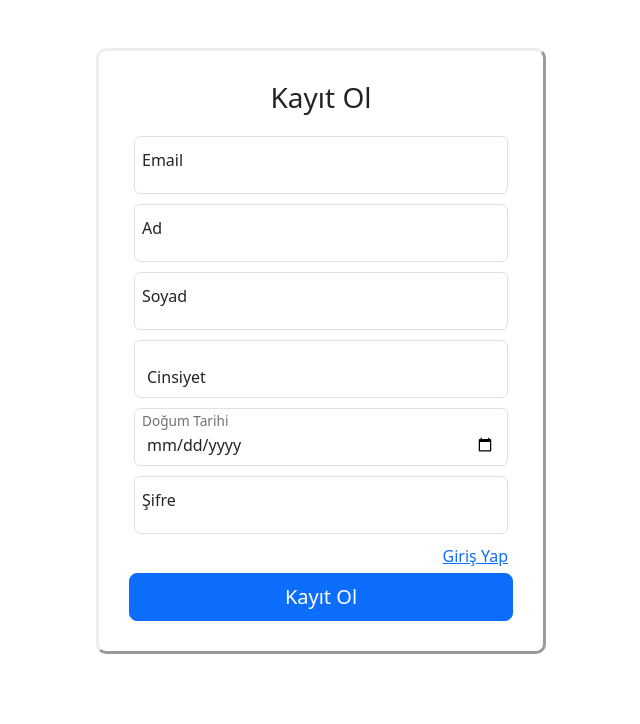
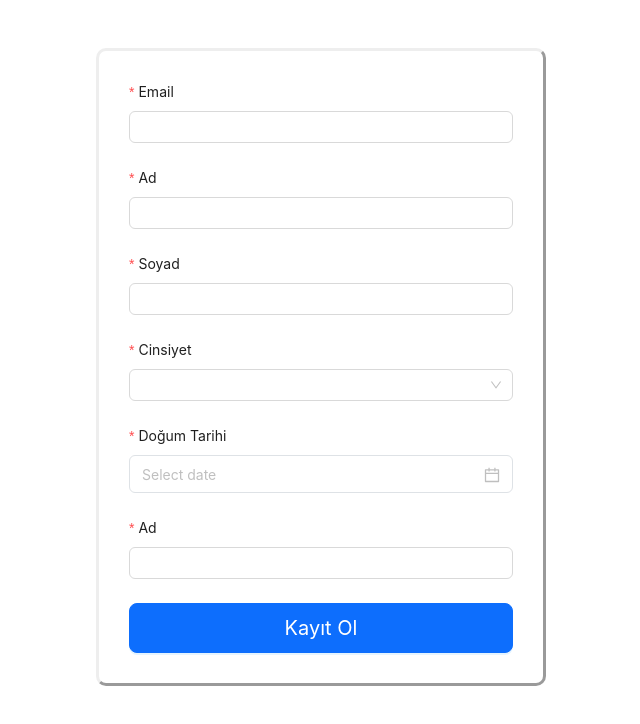
Before and after one commit to UmutAkkemik1903/case_react, a Next.js app: page /login/register in a window 1280 px wide. Shown: the top 724 px of the page, without its empty margins (319-959 px from the left). Built offline with nearby package versions, Linux system fonts and the light colour scheme.

Commit message:
Kayıt alanı hataları giderildi.

```diff
--- a/pages/login/register.tsx
+++ b/pages/login/register.tsx
@@ -2,16 +2,26 @@ import React, {useState} from "react";
 import Link from "next/link";
 import '../../node_modules/bootstrap/dist/css/bootstrap.min.css'
 import axios from "axios";
-import { notification } from 'antd';
 import { useRouter } from 'next/router';
 import usersData from '../../utils/users.json';
+import {Form, Input, Button, notification, DatePicker, Select} from 'antd';
+import dayjs from "dayjs";
+const { Option } = Select;
 const RegisterPage:React.FC = () => {
+    const dateFormat = 'YYYY/MM/DD';
     const router = useRouter();
 
-    const openNotification = (type) => {
+    const successNotification = (type) => {
         notification[type]({
             message: 'Kayıt',
             description: 'Kayıt Başarılı',
+            duration: 0,
+        });
+    };
+    const errorNotification = (type) => {
+        notification[type]({
+            message: 'Kayıt Başarısız',
+            description: 'Lütfen bilgileri eksiksiz girin!',
             duration: 0,
         });
     };
@@ -19,17 +29,20 @@ const RegisterPage:React.FC = () => {
     const [name, setName] = useState('');
     const [surname, setSurname] = useState('');
     const [gender, setGender] = useState('');
-    const [birtday, setBirtday] = useState('');
+    const [birtday, setBirtday] = useState(null);
     const [password, setPassword] = useState('');
     const [error, setError] = useState('');
 
     const handleSubmit = async (e) => {
-        e.preventDefault();
         try {
-            const newUser = {  id: usersData.users.length + 1,email,name,surname,gender,birtday,password };
-            const response = await axios.post('/api/users', newUser );
-            openNotification('success')
-            router.push("/login")
+            if (email){
+                const newUser = {  id: usersData.users.length + 1,email,name,surname,gender,birtday,password };
+                const response = await axios.post('/api/users', newUser );
+                successNotification('success')
+                router.push("/login")
+            } else {
+                errorNotification('error')
+            }
         } catch (error) {
             console.error('Kullanıcı eklenirken hata oluştu:', error);
         }
@@ -39,45 +52,37 @@ const RegisterPage:React.FC = () => {
             <main
                 style={{backgroundImage: '../img/login-background.jpg', width: '100%', maxWidth: '450px', padding: '30px', marginTop: '50px', margin: 'auto', borderStyle: 'outset', borderRadius: '10px 10px 10px 10px'}}
                 className="form-signin text-center mt-5">
-                <form onSubmit={handleSubmit}>
-                    <h1 className="h3 mb-3 fw-normal">Kayıt Ol</h1>
-
-                    <div style={{padding: '5px'}} className="form-floating">
-                        <input type="text" className="form-control" value={email} onChange={(e)=>setEmail(e.target.value)} placeholder="name@example.com"/>
-                        <label htmlFor="floatingInput">Email</label>
-                    </div>
-                    <div style={{padding: '5px'}} className="form-floating">
-                        <input type="text" className="form-control" value={name} onChange={(e)=>setName(e.target.value)} placeholder="name@example.com"/>
-                        <label htmlFor="floatingInput">Ad</label>
-                    </div>
-                    <div style={{padding: '5px'}} className="form-floating">
-                        <input type="text" className="form-control" value={surname} onChange={(e)=>setSurname(e.target.value)} placeholder="name@example.com"/>
-                        <label htmlFor="floatingInput">Soyad</label>
-                    </div>
-                    <div style={{padding: '5px'}} className="form-floating">
-                        <select value={gender} onChange={(e)=>setGender(e.target.value)} className="form-control">
-                            <option selected>Cinsiyet</option>
-                            <option key="1" value="1">Erkek</option>
-                            <option key="2" value="2">kadın</option>
-                        </select>
-                    </div>
-                    <div style={{padding: '5px'}} className="form-floating">
-                        <input type="date" className="form-control" value={birtday} onChange={(e)=>setBirtday(e.target.value)} placeholder="name@example.com"/>
-                        <label htmlFor="floatingInput">Doğum Tarihi</label>
-                    </div>
-                    <div style={{padding: '5px'}} className="form-floating">
-                        <input type="password" className="form-control" value={password} onChange={(e)=>setPassword(e.target.value)} placeholder="Password"/>
-                        <label htmlFor="floatingPassword">Şifre</label>
-                    </div>
-
-                    <div className="mb-3">
-                        <label style={{float: 'right', padding: '5px'}}>
-                            <Link href="/login">Giriş Yap</Link>
-                        </label>
-                    </div>
-                    <button className="w-100 btn btn-lg btn-primary" type="submit">Kayıt Ol</button>
-                    {error && <p style={{ color: 'red' }}>{error}</p>}
-                </form>
+                <Form onFinish={handleSubmit} name="form_item_path" layout="vertical" >
+                        <Form.Item name="Email alanı" label="Email" rules={[{ required: true }]}>
+                            <Input type="email" value={email} onChange={(e)=>setEmail(e.target.value)} />
+                        </Form.Item>
+                        <Form.Item name="Ad alanı" label="Ad" rules={[{ required: true }]}>
+                            <Input value={name} onChange={(e)=>setName(e.target.value)} />
+                        </Form.Item>
+                    <Form.Item name="Soyad alanı" label="Soyad" rules={[{ required: true }]}>
+                        <Input value={surname} onChange={(e)=>setSurname(e.target.value)} />
+                    </Form.Item>
+                    <Form.Item name="Cinsiyet alanı" label="Cinsiyet" rules={[{ required: true }]}>
+                        <Select
+                            placeholder=""
+                            value={gender}
+                            onChange={(value) => setGender(value)}
+                            allowClear
+                        >
+                            <Option value="1">Erkek</Option>
+                            <Option value="2">Kadın</Option>
+                        </Select>
+                    </Form.Item>
+                    <Form.Item name="Doğum tarihi alanı" label="Doğum Tarihi" rules={[{ required: true }]}>
+                        <DatePicker value={birtday} onChange={(date, dateString) => setBirtday(dateString)} className="form-control" format={dateFormat} />
+                    </Form.Item>
+                    <Form.Item name="Şifre alanı" label="Ad" rules={[{ required: true }]}>
+                        <Input value={password} onChange={(e)=>setPassword(e.target.value)} />
+                    </Form.Item>
+                    <Button style={{height:'50px'}} className="w-100 btn btn-lg btn-primary" type="primary" htmlType="submit">
+                        Kayıt Ol
+                    </Button>
+                </Form>
             </main>
         </div>
     )
```
